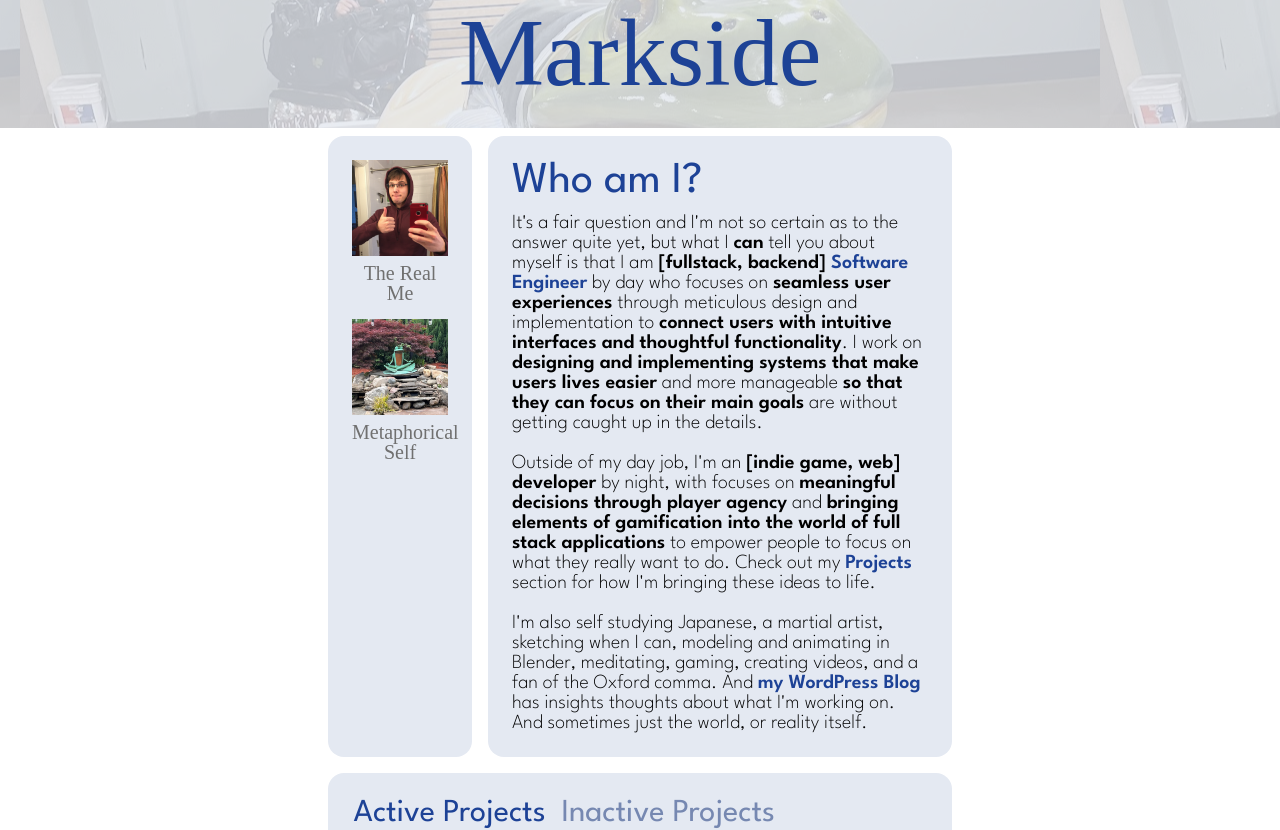
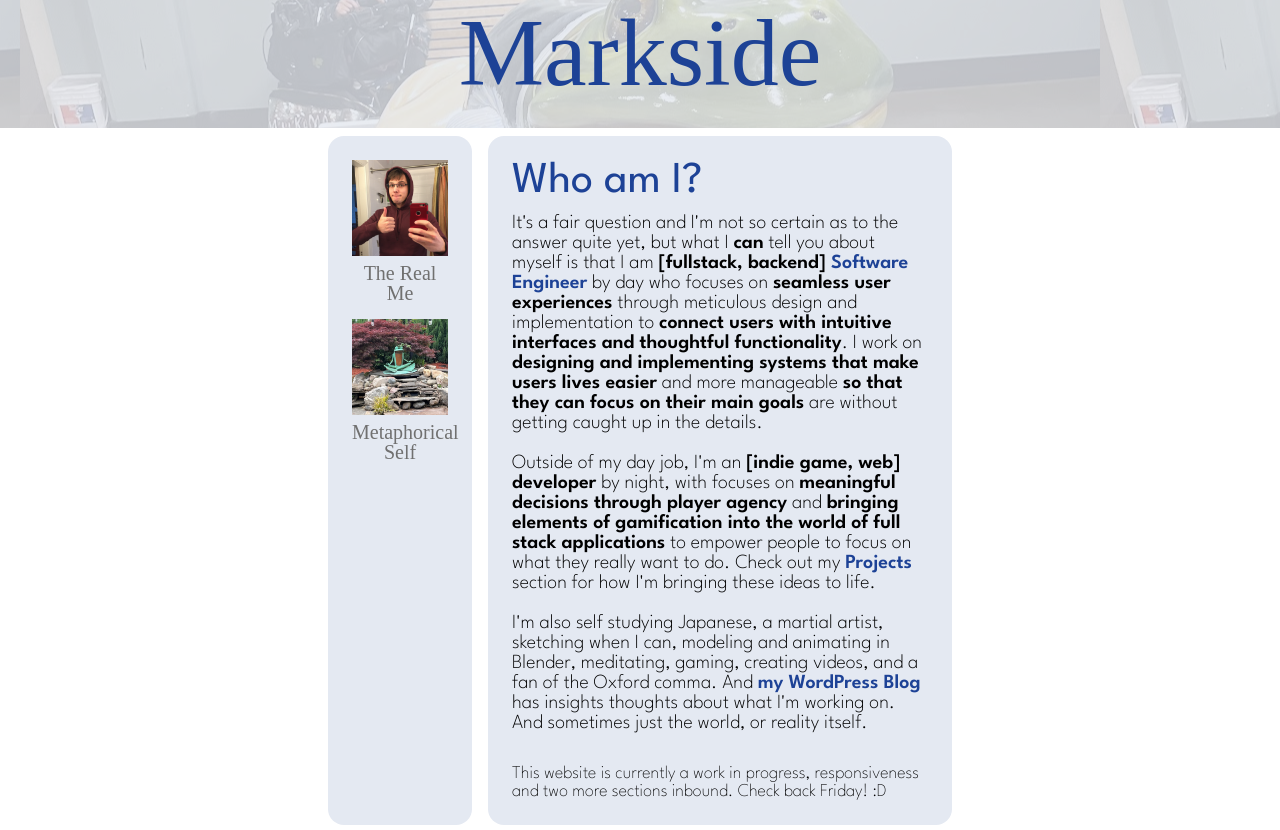
Before and after one commit to Dendrobyte/markside, a React (Create React App) app: page / in a window 1280 px wide. Shown: the top 830 px of the page. Built offline with nearby package versions, Linux system fonts and the light colour scheme; a web font is replaced by a local one.

Commit message:
I just want to see it in action

```diff
--- a/src/Home.tsx
+++ b/src/Home.tsx
@@ -24,6 +24,9 @@ function Home() {
                         <br></br><br></br>
                         I'm also self studying Japanese, a martial artist, sketching when I can, modeling and animating in Blender, meditating, gaming, creating videos, and a fan of the Oxford comma. And <a className='league-p-clickable' href="https://markbacon78.wordpress.com/">my WordPress Blog</a> has insights thoughts about what I'm working on. And sometimes just the world, or reality itself.</p>
 
+                        <br></br><br></br>
+                        <p className='project-subtext'>This website is currently a work in progress, responsiveness and two more sections inbound. Check back Friday! :D</p>
+
                     </div>
                 </div>
                 <div className ='middle-bottom'>
```
